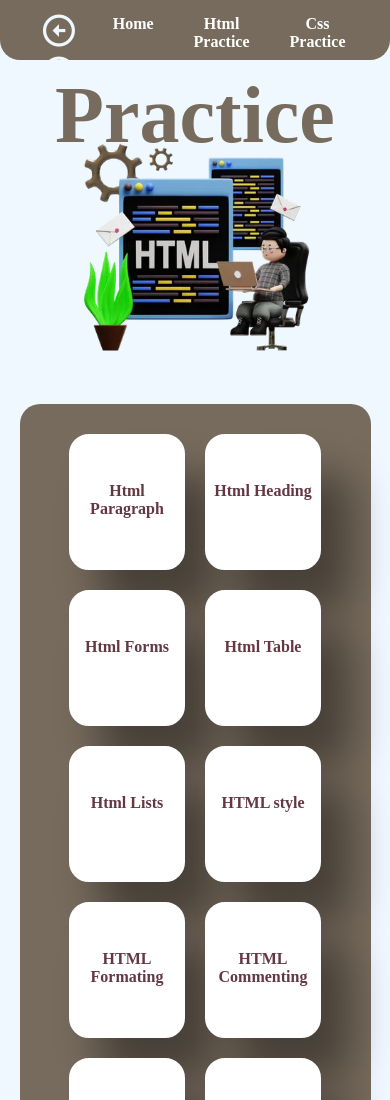
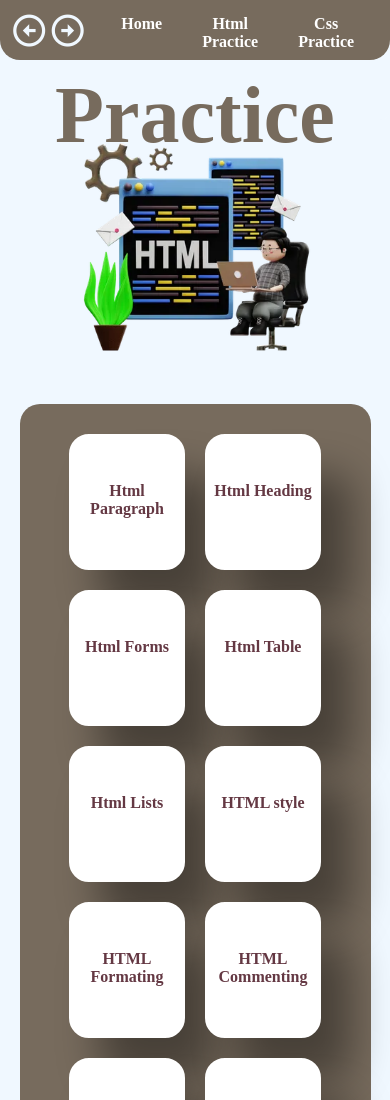
Before and after one commit to Chaitanya-Kothekar/Html_Css_Prac, a plain HTML site: page htmlContent.html in a window 390 px wide. Shown: the top 1100 px of the page. Drawn offline with nearby package versions, Linux system fonts and the light colour scheme.

Commit message:
responsive navigation code edited

```diff
--- a/cssContent.css
+++ b/cssContent.css
@@ -104,6 +104,10 @@ body{
 
 /* responsive */
 @media(max-width:480px){
+    .Btn{
+        display: flex;
+        margin-left: 10px;
+    }
     .navBar h1{
         padding-top: 10%;
         font-size: 40px;
--- a/htmlContent.css
+++ b/htmlContent.css
@@ -101,6 +101,10 @@ body{
 }
 /* responsive */
 @media(max-width:480px){
+    .Btn{
+        display: flex;
+        margin-left: 10px;
+    }
     .containerBtn{
         padding: 15px;
         font-size: medium;
--- a/htmlContent.html
+++ b/htmlContent.html
@@ -14,8 +14,8 @@
     <div class="navHeader">
       <div>
         <div class="Btn">
-          <backButton class="linkBtn"><i class="ri-arrow-left-circle-line ri-2x"></i></backButton>
-          <nextButton class="linkBtn"><i class="ri-arrow-right-circle-line btnSize ri-2x nextBtn"></i></nextButton>
+          <backButton class="linkBtn"><i class="ri-arrow-left-circle-line ri-2x mobSize"></i></backButton>
+          <nextButton class="linkBtn"><i class="ri-arrow-right-circle-line btnSize ri-2x nextBtn mobSize"></i></nextButton>
         </div>
       </div>
       <div class="nav2container">
--- a/htmlPrac/htmlcss.css
+++ b/htmlPrac/htmlcss.css
@@ -268,6 +268,10 @@ body {
 }
 /* responsive */
 @media (max-width: 480px) {
+  .Btn{
+    display: flex;
+    margin-left: 10px;
+}
   .containerBtn {
     padding: 15px;
     font-size: medium;
```
